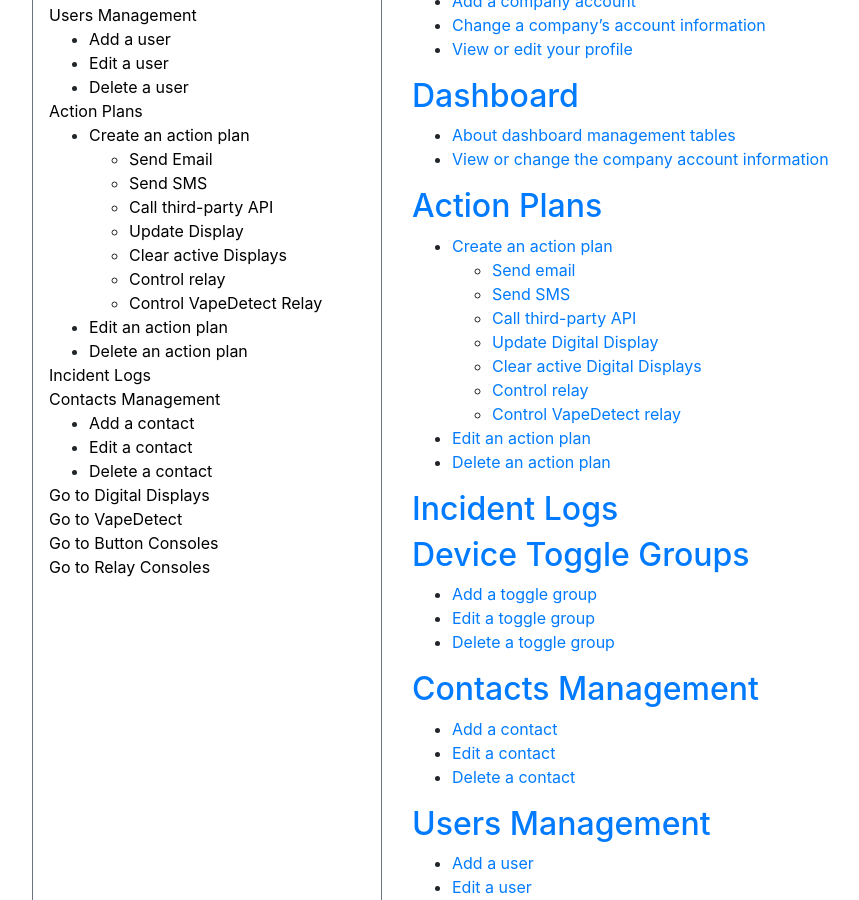
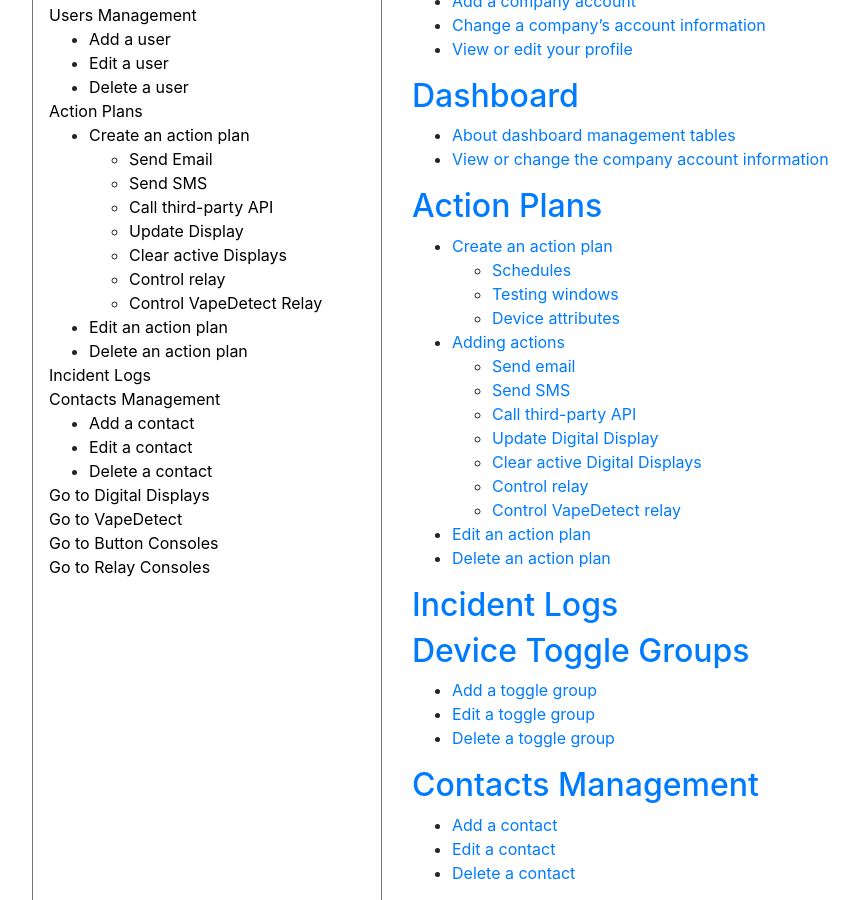
Before and after one commit to NrsSystems/docs, a Jekyll site: the page built from general-ops/index.md, in a window 1280 px wide and 900 px high, scrolled down 645 px. Shown: the whole window, without its empty margins (53-912 px from the left). Built offline with Jekyll 4.4.1, drawn with Linux system fonts in a browser that asks for light colours; our own code applies the rules of GitHub Pages for plain Markdown files.

Commit message:
Update index.md
Updated Action Plans list

```diff
--- a/general-ops/index.md
+++ b/general-ops/index.md
@@ -21,6 +21,10 @@ See the [Digital Displays section](../digital-displays/index.md), the [VapeDetec
 
 ## [Action Plans](action-plans.md)
 - [Create an action plan](action-plans.md#create-an-action-plan)
+  - [Schedules](action-plans.md#schedules)
+  - [Testing windows](action-plans.md#testing-windows)
+  - [Device attributes](action-plans.md#device-attributes)
+- [Adding actions](action-plans.md#adding-actions)
   - [Send email](action-plans.md#send-email)
   - [Send SMS](action-plans.md#send-sms)
   - [Call third-party API](action-plans.md#call-third-party-api)
```
